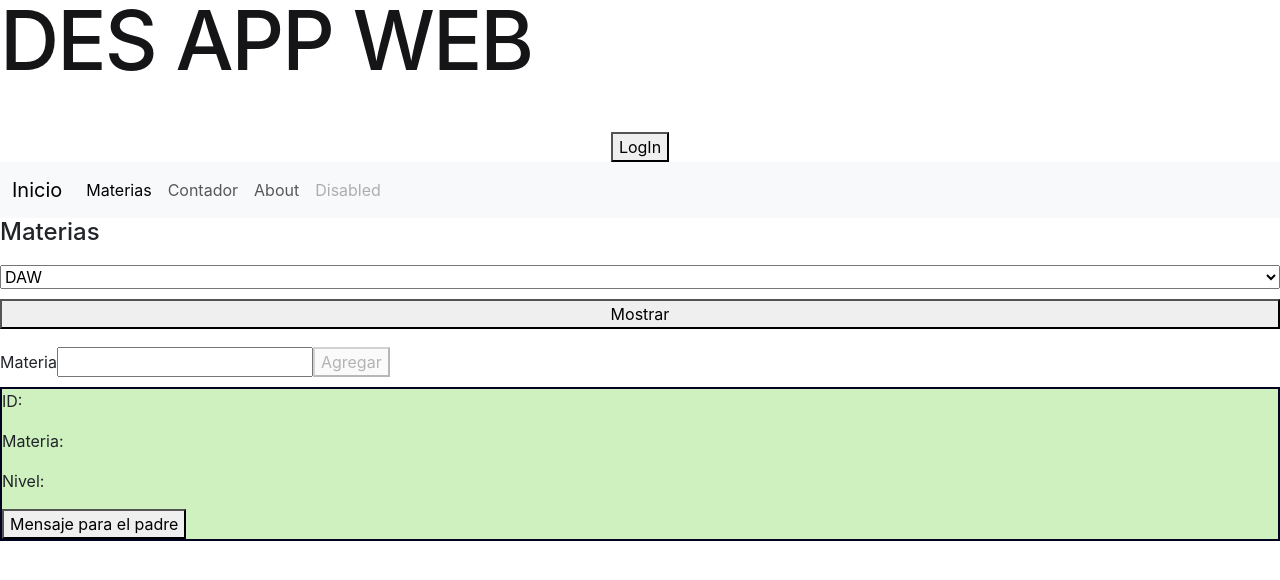
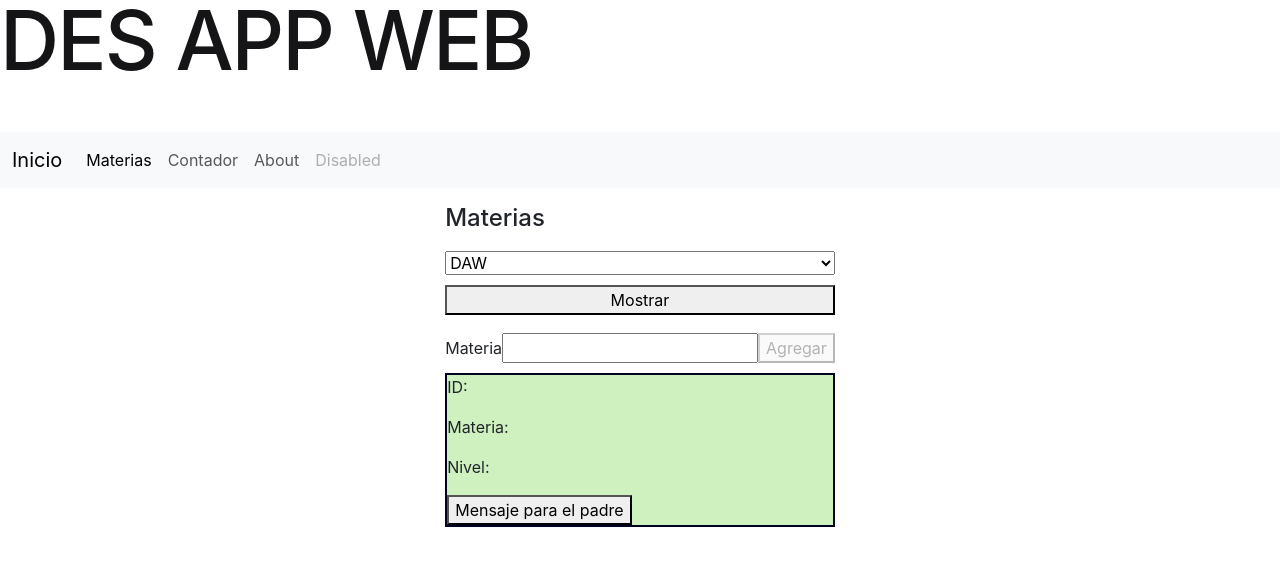
Before and after one commit to EAhumada08/practicas-Angular-DAW, an Angular app: page /materias in a window 1280 px wide. Shown: the top 580 px of the page. Built offline with nearby package versions, Linux system fonts and the light colour scheme.

Commit message:
agregar paginas dentro de main

```diff
--- a/src/app/app.component.css
+++ b/src/app/app.component.css
@@ -64,12 +64,6 @@
     position: relative;
   }
 
-  .counter{
-    display: flex;
-    flex-direction: column;
-    gap: 5px;
-    margin-left: 30px;
-  }
 
   header{
     display: flex;
--- a/src/app/app.component.html
+++ b/src/app/app.component.html
@@ -1,8 +1,6 @@
 <header>
   <h1>DES APP WEB</h1>
-  <app-login></app-login>
-</header>
-<nav class="navbar navbar-expand-lg bg-body-tertiary">
+  <nav class="navbar navbar-expand-md bg-body-tertiary">
     <div class="container-fluid">
       <a class="navbar-brand" routerLink="">Inicio</a>
       <button class="navbar-toggler" type="button" data-bs-toggle="collapse" data-bs-target="#navbarNav" aria-controls="navbarNav" aria-expanded="false" aria-label="Toggle navigation">
@@ -26,6 +24,9 @@
       </div>
     </div>
   </nav>
+</header>
 
+<main>
+  <router-outlet />
 
-<router-outlet />
+</main>
--- a/src/app/components/counter/counter.component.ts
+++ b/src/app/components/counter/counter.component.ts
@@ -5,9 +5,11 @@ import { Component, EventEmitter, Input, Output } from '@angular/core';
   standalone: true,
   imports: [],
   template: `
+  <div class="">
     <button (click)="updateCount(-1)">-</button>
     <span>{{count}}</span>
     <button (click)="updateCount(+1)">+</button>
+  </div>
   `,
   styles: ``
 })
--- a/src/app/components/login/login.component.html
+++ b/src/app/components/login/login.component.html
@@ -1,5 +1,4 @@
 
-<main>
     <header>
         @if (isAuth) {
             <h1>Bienvenido {{usuario.nombre}}</h1>
@@ -10,4 +9,3 @@
 
         }
     </header>
-</main>
```
Also changed, not shown: src/app/app.routes.ts (+8 -3 lines). Lines whose indentation alone changed are shown as unchanged.
